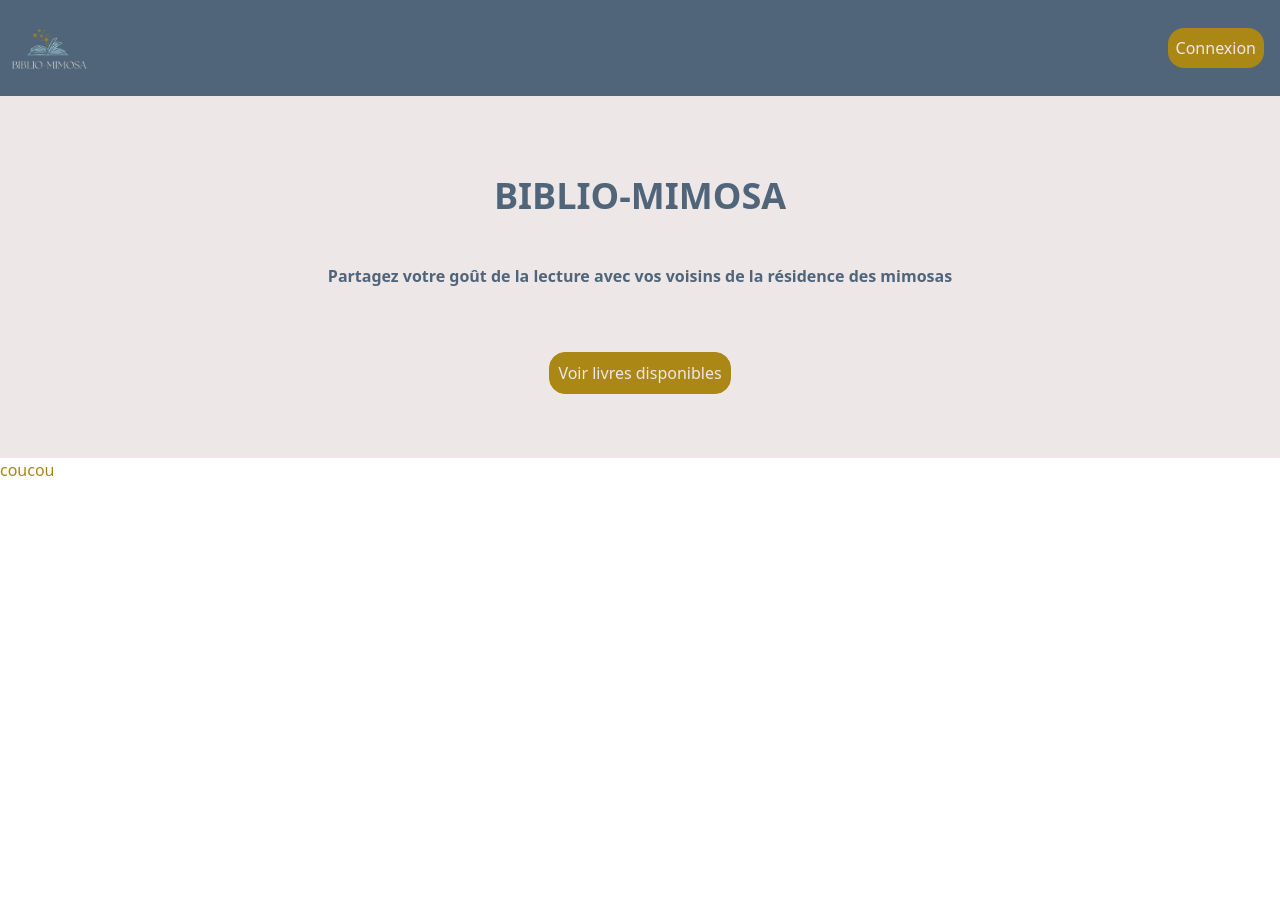
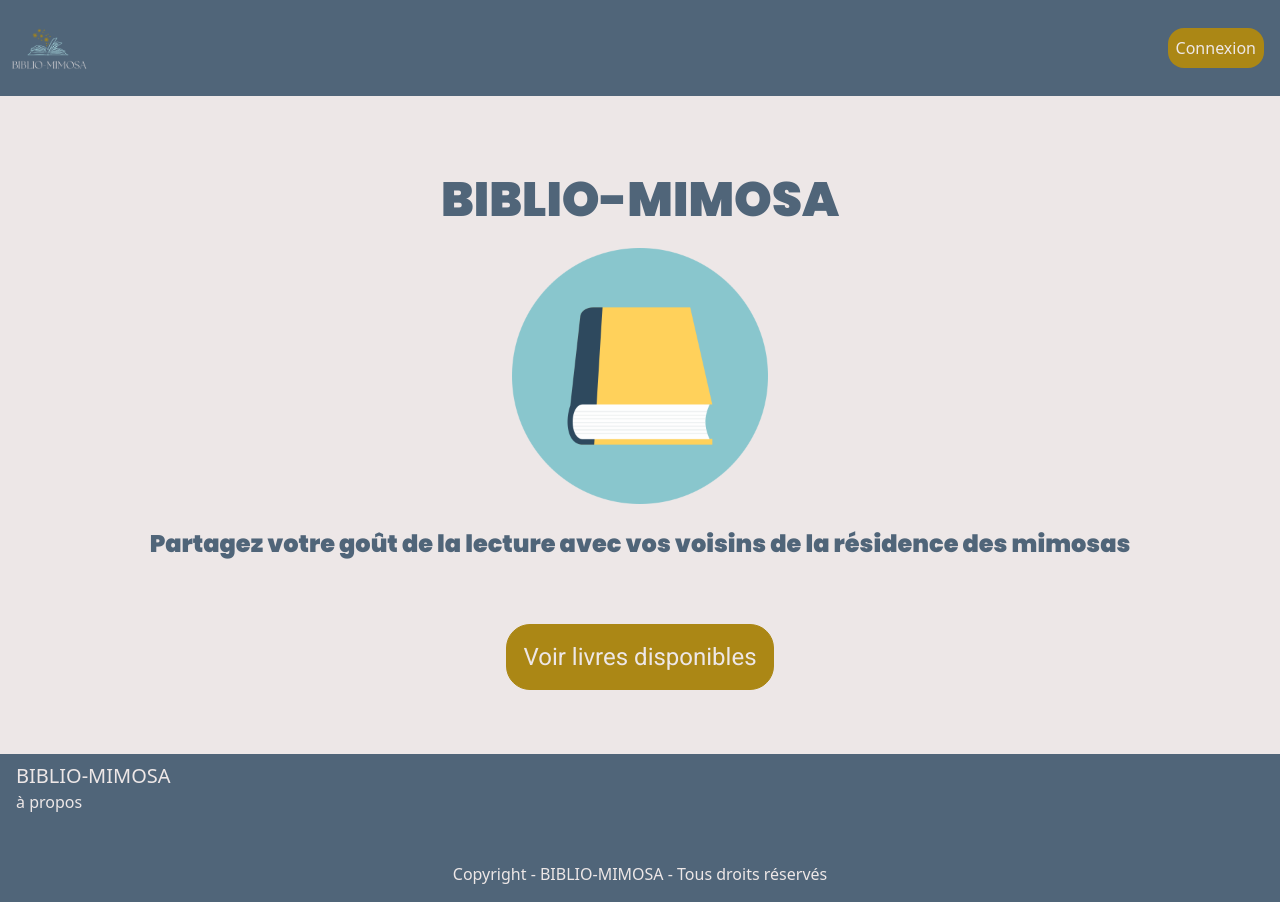
Before and after one commit to MartinezEmmanuel03/checkPoint4, a React (Vite) app in the folder frontend/: page / in a window 1280 px wide. Before the commit the page ends 800 px from the top, so only its background shows below. Built offline with nearby package versions, Linux system fonts and the light colour scheme.

Commit message:
mise en place design footer et fix de la home

```diff
--- a/frontend/src/App.jsx
+++ b/frontend/src/App.jsx
@@ -1,4 +1,5 @@
 import Navbar from "@components/Navbar";
+import Footer from "@components/Footer";
 import Home from "./pages/Home";
 
 import "./App.css";
@@ -8,7 +9,7 @@ function App() {
     <div className="App">
       <Navbar />
       <Home />
-      <p className="text-brown">coucou</p>
+      <Footer />
     </div>
   );
 }
--- /dev/null
+++ b/frontend/src/components/Footer.jsx
@@ -0,0 +1,17 @@
+import React from "react";
+
+function Footer() {
+  return (
+    <div className="bg-grey text-white">
+      <div className="flex flex-col pl-4 pt-2 mb-12">
+        <h1 className="text-xl">BIBLIO-MIMOSA</h1>
+        <p className="hover:underline">à propos</p>
+      </div>
+      <p className="text-center pb-4">
+        Copyright - BIBLIO-MIMOSA - Tous droits réservés
+      </p>
+    </div>
+  );
+}
+
+export default Footer;
--- a/frontend/src/pages/Home.jsx
+++ b/frontend/src/pages/Home.jsx
@@ -1,16 +1,19 @@
+import image from "../assets/livres.png";
+
 export default function Home() {
   return (
     <div className="bg-white flex flex-col items-center">
-      <h1 className="text-grey text-4xl font-bold text-center pt-20">
+      <h1 className="text-grey md:text-5xl text-4xl font-extrabold text-center pt-20 font-poppins mb-6">
         BIBLIO-MIMOSA
       </h1>
-      <p className="text-center text-grey font-bold mt-12 px-8">
+      <img src={image} alt="livres" className="w-1/3 md:w-1/5" />
+      <p className="text-center text-grey md:text-2xl font-bold mt-6 px-10 font-poppins">
         Partagez votre goût de la lecture avec vos voisins de la résidence des
         mimosas
       </p>
       <button
         type="button"
-        className="bg-brown text-white border border-brown hover:bg-white hover:text-brown rounded-2xl p-2 mt-16 mb-16"
+        className="bg-brown text-white font-roboto border md:text-2xl md:p-4 md:rounded-3xl border-brown hover:bg-white hover:text-brown rounded-2xl p-2 mt-16 mb-16"
       >
         Voir livres disponibles
       </button>
```
Also changed, not shown: frontend/src/assets/livres.png (added).
